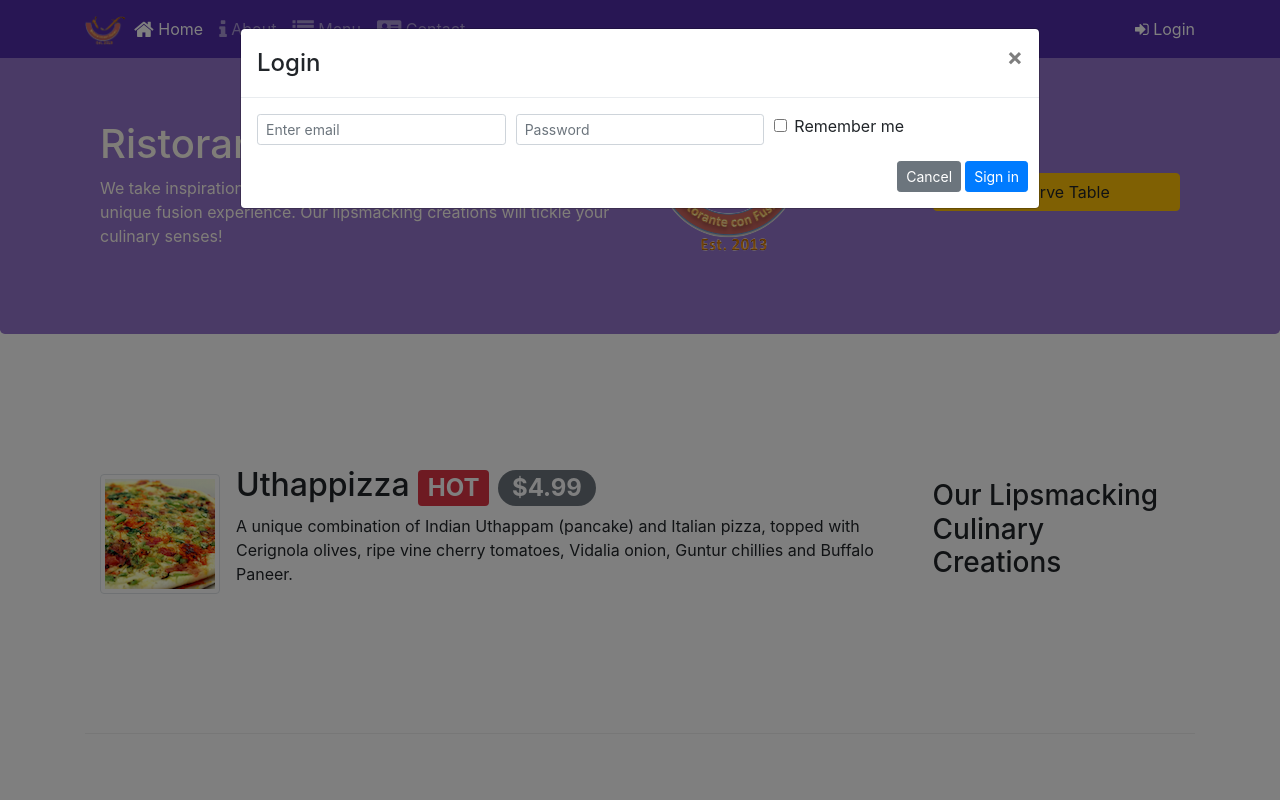
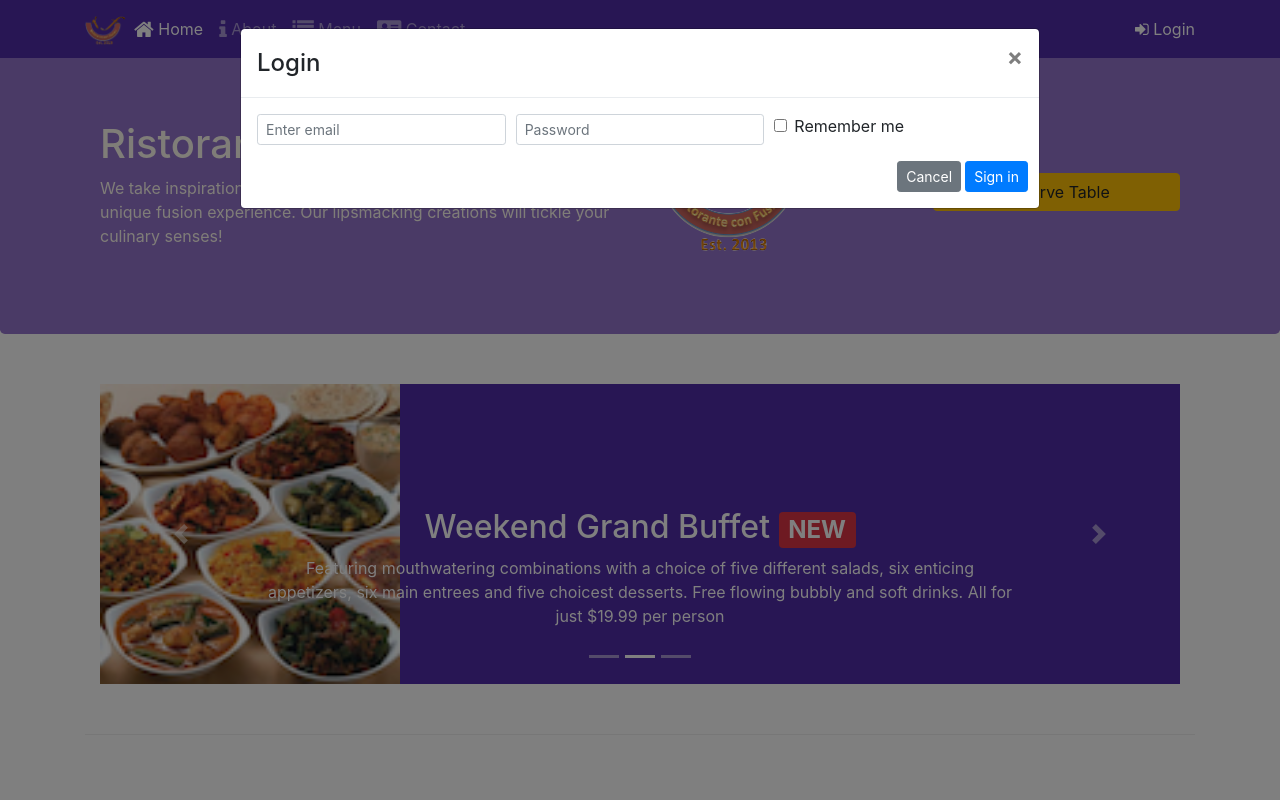
Before and after one commit to crypto3ye/crsra-frntwebfrme, a website: page confusion/index.html in a window 1280 px wide. Both pictures are taken after a click on the link "Login". Shown: the top 800 px of the page. Drawn offline with nearby package versions, Linux system fonts and the light colour scheme.

Commit message:
Carousel

```diff
--- a/confusion/css/styles.css
+++ b/confusion/css/styles.css
@@ -68,3 +68,18 @@
 /* .modal-backdrop {
     z-index: 0;
 } */
+
+.carousel {
+    background:#512DA8;
+}
+
+.carousel-item {
+  height: 300px;
+}
+
+.carousel-item img {
+    position: absolute;
+    top: 0;
+    left: 0;
+    min-height: 300px;
+}
--- a/confusion/index.html
+++ b/confusion/index.html
@@ -70,6 +70,62 @@
     </header>
 
     <div class="container">
+        <div class="row row-content">
+            <div class="col">
+                <div id="mycraousel" class="carousel slide" data-ride="carousel">
+                    <div class="carousel-inner" role="listbox">
+                        <div class="carousel-item active">
+                            <img class="d-block img-fluid" src="img/uthappizza.png" alt="Uthappizza">
+                            <div class="carousel-caption d-none d-md-block">
+                                <h2>Uthappizza <span class="badge badge-danger">HOT</span> <span
+                                        class="badge badge-pill badge-default">$4.99</span></h2>
+                                <p class="d-none d-sm-block">A unique combination of Indian Uthappam (pancake) and
+                                    Italian pizza, topped with Cerignola olives, ripe vine
+                                    cherry tomatoes, Vidalia onion, Guntur chillies and
+                                    Buffalo Paneer.</p>
+                            </div>
+                        </div>
+                        <div class="carousel-item">
+                            <img class="d-block img-fluid" src="img/buffet.png" alt="buffet">
+                            <div class="carousel-caption d-none d-md-block">
+                                <h2>Weekend Grand Buffet <span class="badge badge-danger">NEW</span></h2>
+                                <p class="d-none d-sm-block">Featuring mouthwatering combinations with a choice of five
+                                    different
+                                    salads, six enticing appetizers,
+                                    six main entrees and five choicest desserts. Free flowing bubbly and soft drinks.
+                                    All
+                                    for just
+                                    $19.99 per person </p>
+                            </div>
+                        </div>
+                        <div class="carousel-item">
+                            <img class="d-block img-fluid" src="img/alberto.png" alt="Alberto Somayya">
+                            <div class="carousel-caption d-none d-md-block">
+
+                                <h2 class="mt-0">Alberto Somayya</h2>
+                                <h4>Executive Chef</h4>
+                                <p class="d-none d-sm-block">Award winning three-star Michelin chef with wide
+                                    International experience having worked closely with
+                                    whos-who in the culinary world, he specializes in
+                                    creating mouthwatering Indo-Italian fusion experiences.
+                                </p>
+                            </div>
+                        </div>
+                        <ol class="carousel-indicators">
+                            <li data-target="#mycarousel" data-slide-to="0" class="active"></li>
+                            <li data-target="#mycarousel" data-slide-to="1"></li>
+                            <li data-target="#mycarousel" data-slide-to="2"></li>
+                        </ol>
+                        <a class="carousel-control-prev" href="#mycarousel" role="button" data-slide="prev">
+                            <span class="carousel-control-prev-icon"></span>
+                        </a>
+                        <a class="carousel-control-next" href="#mycarousel" role="button" data-slide="next">
+                            <span class="carousel-control-next-icon"></span>
+                        </a>
+                    </div>
+                </div>
+            </div>
+        </div>
         <div class="row row-content align-items-center">
             <div class="col-12 col-sm-4 order-sm-last col-md-3">
                 <h3>Our Lipsmacking Culinary Creations</h3>
@@ -254,7 +310,9 @@
             $('[data-toggle="tooltip"]').tooltip();
         });
 
-
+        $(document).ready(function () {
+            $('[data-ride="carousel"]').carousel();
+        });
     </script>
     <!-- Code for Login Modal, this should be just above closing body tag, otherwise it's behaviour can be buggy. -->
     <div id="loginModal" class="modal fade" role="dialog">
```
